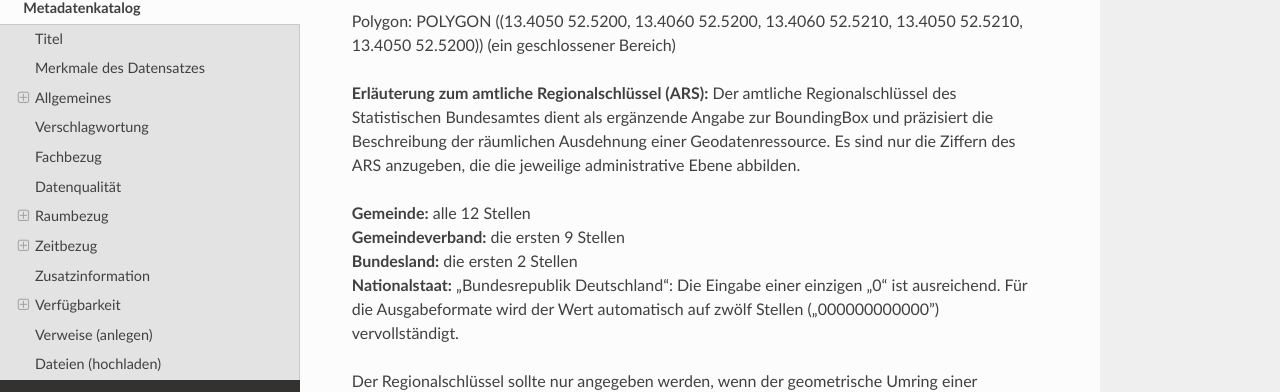
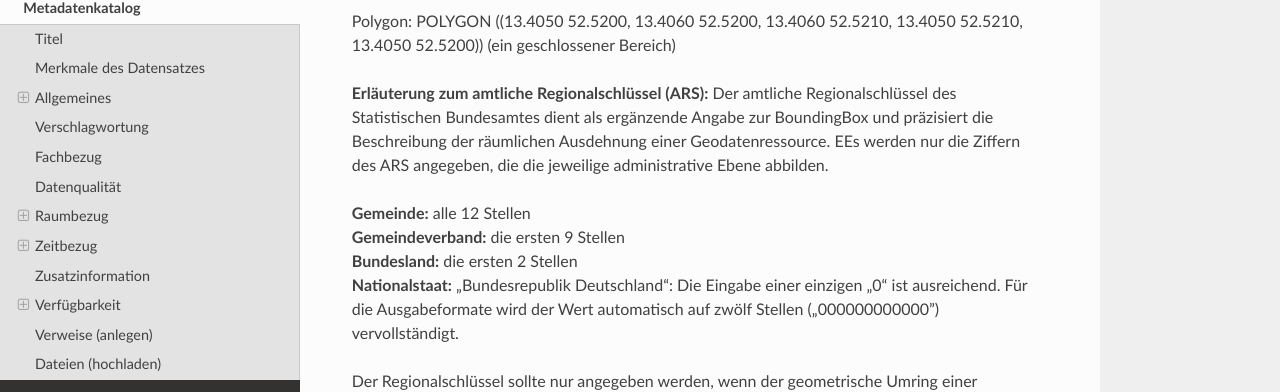
Before and after one commit to tomiwo/ingrid-mdk-st-high-quality-metadata, a Sphinx documentation site: the page built from docs/qualitaetsmanagement/metadatenschema-ige.rst, in a window 1280 px wide and 900 px high, scrolled down 5091 px. Shown: the part 174-566 px from the top of the window. Built offline with Sphinx 7.4.7 and the Read the Docs theme 3.1.0, drawn with Linux system fonts in a browser that asks for light colours.

Commit message:
Update metadatenschema-ige.rst

```diff
--- a/docs/qualitaetsmanagement/metadatenschema-ige.rst
+++ b/docs/qualitaetsmanagement/metadatenschema-ige.rst
@@ -182,7 +182,7 @@ Polygon: POLYGON ((13.4050 52.5200, 13.4060 52.5200, 13.4060 52.5210, 13.4050 52
 
 
 
-**Erläuterung zum amtliche Regionalschlüssel (ARS):** Der amtliche Regionalschlüssel des Statistischen Bundesamtes dient als ergänzende Angabe zur BoundingBox und präzisiert die Beschreibung der räumlichen Ausdehnung einer Geodatenressource. Es sind nur die Ziffern des ARS anzugeben, die die jeweilige administrative Ebene abbilden.
+**Erläuterung zum amtliche Regionalschlüssel (ARS):** Der amtliche Regionalschlüssel des Statistischen Bundesamtes dient als ergänzende Angabe zur BoundingBox und präzisiert die Beschreibung der räumlichen Ausdehnung einer Geodatenressource. EEs werden nur die Ziffern des ARS angegeben, die die jeweilige administrative Ebene abbilden.
 
 | **Gemeinde:** alle 12 Stellen
 | **Gemeindeverband:** die ersten 9 Stellen
```
